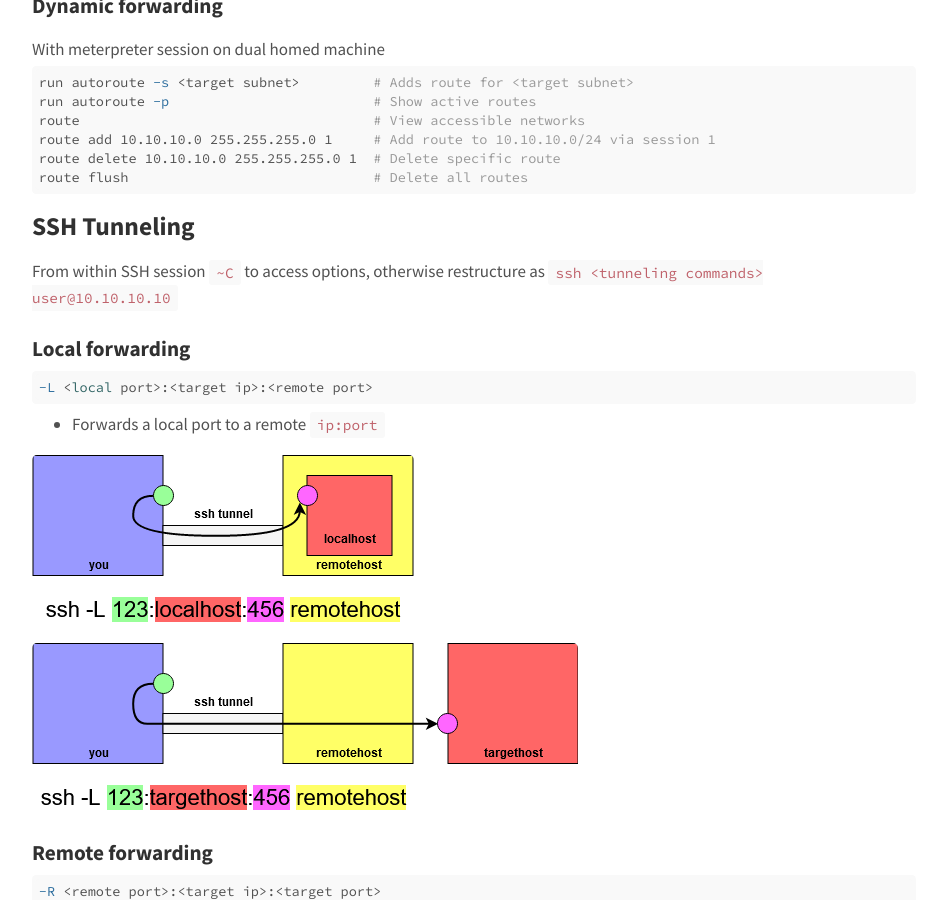
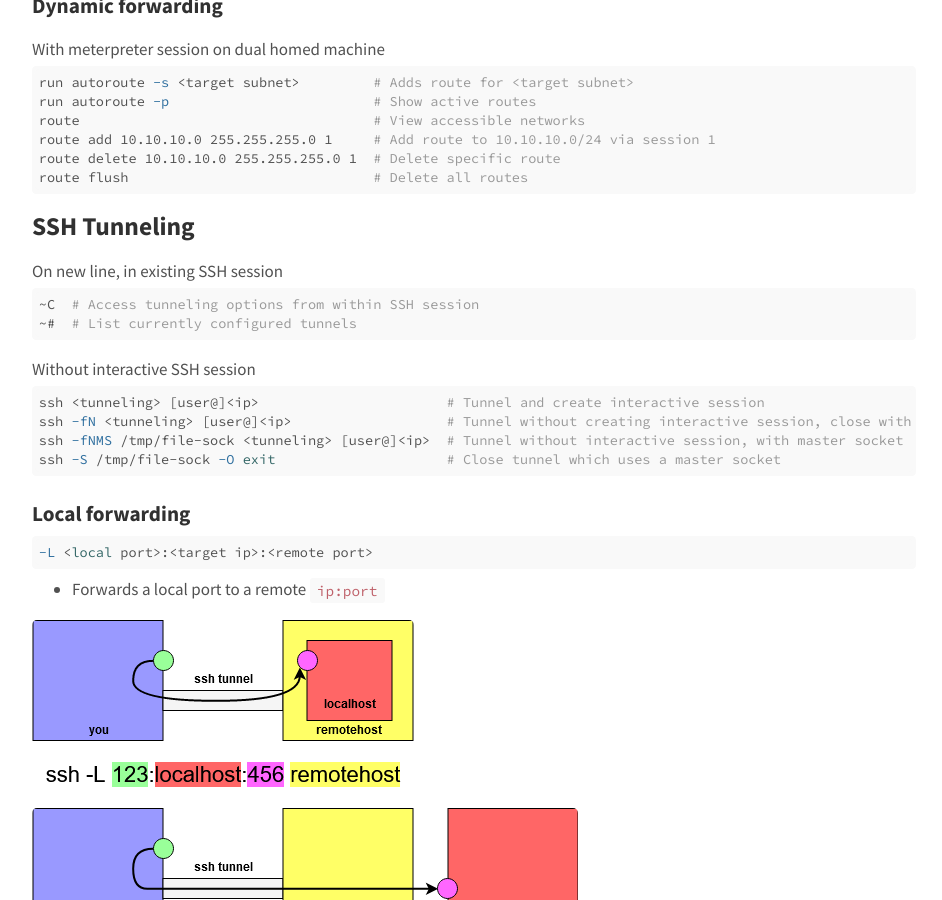
Before and after one commit to agrzeslak/cheatsheet, a Jekyll site: the page built from _topics/pivoting.md, in a window 1280 px wide and 900 px high, scrolled down 441 px. Shown: the whole window, without its empty margins (166-1108 px from the left). Built offline with Jekyll 4.4.1, drawn with Linux system fonts in a browser that asks for light colours.

Commit message:
Updated ssh tunneling for clarity and adding master socket functionality

````diff
--- a/_topics/pivoting.md
+++ b/_topics/pivoting.md
@@ -35,7 +35,19 @@ route flush                              # Delete all routes
 ```
 
 ## SSH Tunneling
-From within SSH session `~C` to access options, otherwise restructure as `ssh <tunneling commands> user@10.10.10.10`
+On new line, in existing SSH session
+```shell
+~C  # Access tunneling options from within SSH session
+~#  # List currently configured tunnels
+```
+
+Without interactive SSH session
+```shell
+ssh <tunneling> [user@]<ip>                       # Tunnel and create interactive session
+ssh -fN <tunneling> [user@]<ip>                   # Tunnel without creating interactive session, close with kill
+ssh -fNMS /tmp/file-sock <tunneling> [user@]<ip>  # Tunnel without interactive session, with master socket
+ssh -S /tmp/file-sock -O exit                     # Close tunnel which uses a master socket
+```
 
 ### Local forwarding
 ```shell
````
